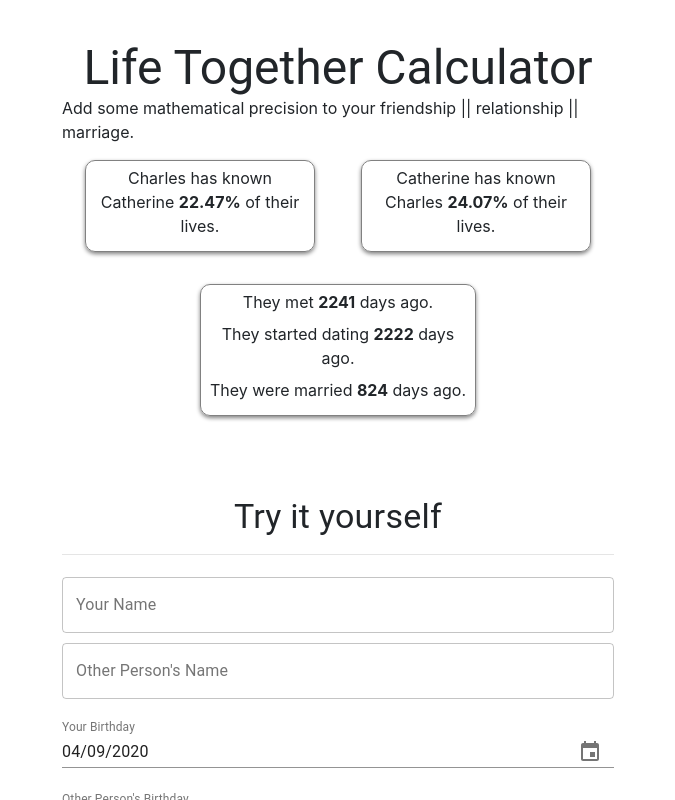
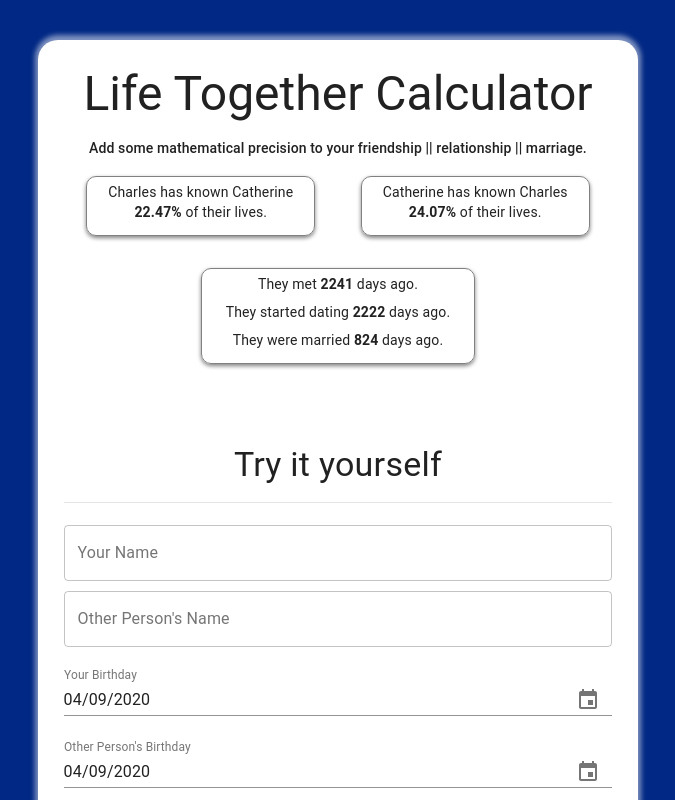
Before and after one commit to cpustejovsky/life-together-calculator, a React (Create React App) app: page / in a window 1280 px wide. Shown: the top 800 px of the page, without its empty margins (302-977 px from the left). Built offline with nearby package versions, Linux system fonts and the light colour scheme.

Commit message:
styling updates

```diff
--- a/src/App.tsx
+++ b/src/App.tsx
@@ -2,7 +2,7 @@ import React, { useState } from "react";
 import Display from "./components/Display";
 import Form from "./components/Form";
 import Footer from "./components/Footer";
-import { Container, Typography } from "@material-ui/core"
+import { Container, Typography, CssBaseline } from "@material-ui/core"
 import { createMuiTheme, ThemeProvider, makeStyles } from "@material-ui/core/styles"
 
 export type DateData = {
@@ -17,6 +17,9 @@ export type DateData = {
 
 const theme = createMuiTheme({
   palette: {
+    background: {
+      default: "#002884"
+    },
     primary: {
       light: '#757ce8',
       main: '#3f50b5',
@@ -42,6 +45,10 @@ const useStyles = makeStyles(() => ({
   view: {
     margin: "5vh auto",
     maxWidth: "600px",
+    backgroundColor: "white",
+    padding: "2%",
+    borderRadius: "20px",
+    boxShadow: "0px -2px 5px 3px rgba(255,255,255,0.5)"
   }
 }));
 
@@ -80,12 +87,11 @@ const App = () => {
 
   return (
     <ThemeProvider theme={theme}>
+      <CssBaseline>
         <Container className={classes.view}>
-        <Typography align="center" variant="h3">Life Together Calculator</Typography>
-        <p>
-          Add some mathematical precision to your friendship || relationship ||
-          marriage.
-        </p>
+          <Typography paragraph align="center" variant="h3">Life Together Calculator</Typography>
+          <Typography paragraph align="center" variant="subtitle2">Add some mathematical precision to your friendship || relationship ||
+          marriage.</Typography>
           <Display
             yourName={yourName}
             soName={soName}
@@ -101,10 +107,11 @@ const App = () => {
             marriedDate={marriedDate}
           />
           <Typography align="center" variant="h4">Try it yourself</Typography>
-        <hr style={{color: "black", height: "1px"}} />
+          <hr style={{ color: "black", height: "1px" }} />
           <Form onUpdate={onUpdate} />
           <Footer />
         </Container>
+      </CssBaseline>
     </ThemeProvider>
   );
 };
--- a/src/components/Footer.tsx
+++ b/src/components/Footer.tsx
@@ -15,7 +15,7 @@ const Footer = () => {
   const classes = useStyles();
 
   return <footer className={classes.footer}>
-    <a href="https://cpustejovsky.com/" rel="noreferrer noopener">
+    <a href="https://cpustejovsky.com/" rel="noreferrer noopener" target="_blank">
       Cpustejovsky <i className="far fa-thumbs-up"></i>,{" "}
       {new Date().getFullYear()}
     </a>
```
Lines whose indentation alone changed are shown as unchanged.
